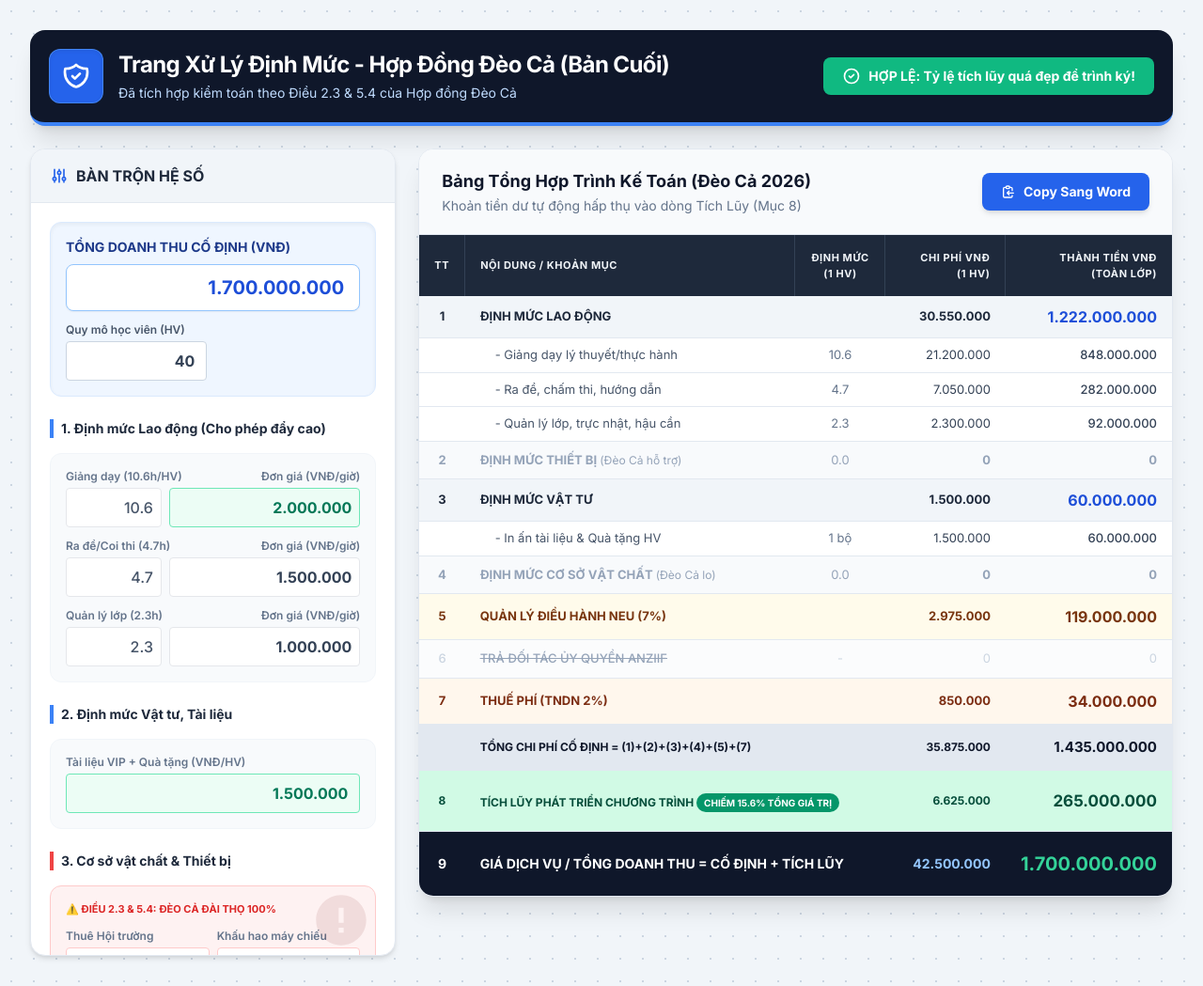
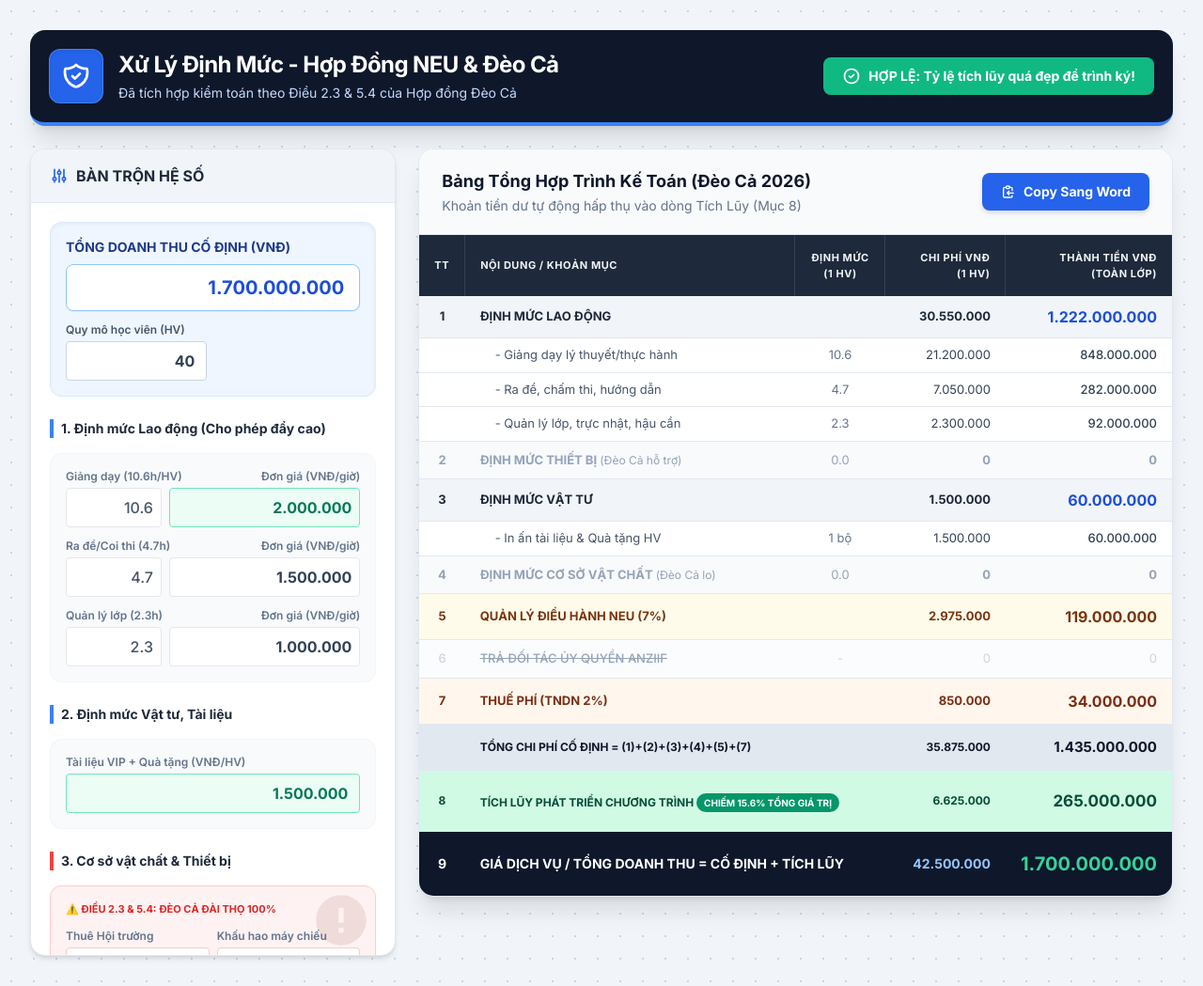
Before and after one commit to MinhVTV4/hddeoca, a plain HTML site: page index.html in a window 1280 px wide. Shown: the whole page at 94% size. Drawn offline with nearby package versions, Linux system fonts and the light colour scheme.

Commit message:
Update index.html

```diff
--- a/index.html
+++ b/index.html
@@ -4,7 +4,7 @@
 <head>
     <meta charset="UTF-8">
     <meta name="viewport" content="width=device-width, initial-scale=1.0">
-    <title>Hệ thống Định mức NEU - Hợp đồng Đèo Cả (Final)</title>
+    <title>Hợp đồng Đèo Cả (Final)</title>
     <script src="https://cdn.tailwindcss.com"></script>
     <style>
         @import url('https://fonts.googleapis.com/css2?family=Inter:wght@400;500;600;700&display=swap');
@@ -29,7 +29,7 @@
                     <svg class="w-8 h-8 text-white" fill="none" stroke="currentColor" viewBox="0 0 24 24"><path stroke-linecap="round" stroke-linejoin="round" stroke-width="2" d="M9 12l2 2 4-4m5.618-4.016A11.955 11.955 0 0112 2.944a11.955 11.955 0 01-8.618 3.04A12.02 12.02 0 003 9c0 5.591 3.824 10.29 9 11.622 5.176-1.332 9-6.03 9-11.622 0-1.042-.133-2.052-.382-3.016z"></path></svg>
                 </div>
                 <div>
-                    <h1 class="text-2xl font-bold tracking-tight">Trang Xử Lý Định Mức - Hợp Đồng Đèo Cả (Bản Cuối)</h1>
+                    <h1 class="text-2xl font-bold tracking-tight">Xử Lý Định Mức - Hợp Đồng NEU & Đèo Cả</h1>
                     <p class="text-sm text-blue-200 mt-1">Đã tích hợp kiểm toán theo Điều 2.3 & 5.4 của Hợp đồng Đèo Cả</p>
                 </div>
             </div>
```
